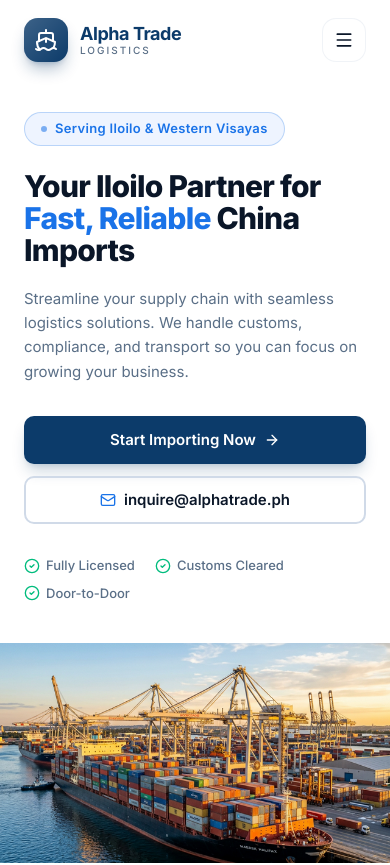
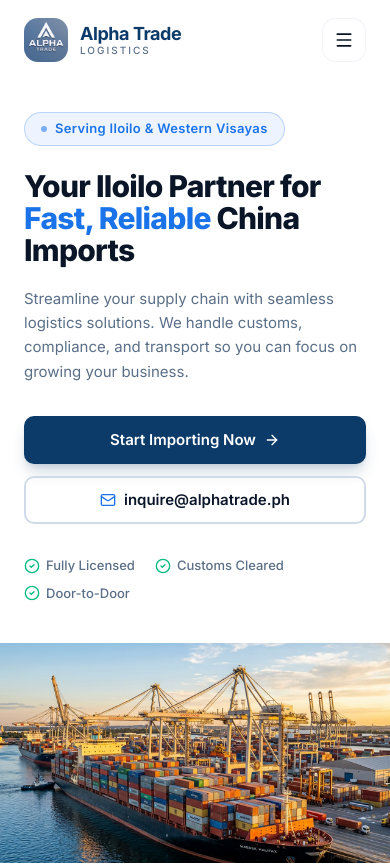
Before and after one commit to Legacy-Solutions-Inc/alphatrading, a Next.js app: page / in a window 390 px wide. Shown: the top 865 px of the page. Built offline with nearby package versions, Linux system fonts and the light colour scheme.

Commit message:
feat: Add a new responsive navigation bar component with dynamic styling.

```diff
--- a/components/ui/navbar/Navbar.tsx
+++ b/components/ui/navbar/Navbar.tsx
@@ -3,7 +3,7 @@
 import * as React from "react";
 import Link from "next/link";
 import { Button } from "@/components/ui/button";
-import { Ship, Menu, X } from "lucide-react";
+import { Menu, X } from "lucide-react";
 import { navbarStyles } from "./styles";
 
 const navLinks = [
@@ -29,8 +29,7 @@ export function Navbar() {
         {/* Logo */}
         <Link href="/" className={navbarStyles.logoLink}>
           <div className={navbarStyles.logoIcon}>
-            <Ship className="h-6 w-6" />
-            <div className={navbarStyles.logoGradient} />
+            <img src="/images/alpha-icon.jpg" alt="Alpha Trade Logo" className="h-11 w-11 object-cover rounded-xl" />
           </div>
           <div className="flex flex-col">
             <span className={navbarStyles.logoTitle}>Alpha Trade</span>
--- a/components/ui/navbar/styles.ts
+++ b/components/ui/navbar/styles.ts
@@ -11,7 +11,7 @@ export const navbarStyles = {
   // Logo
   logoLink: "flex items-center gap-3 group",
   logoIcon:
-    "relative flex h-11 w-11 items-center justify-center rounded-xl bg-[#0c3b6a] text-white shadow-lg shadow-[#0c3b6a]/30 transition-transform group-hover:scale-105",
+    "relative flex h-11 w-11 items-center justify-center transition-transform group-hover:scale-105",
   logoGradient:
     "absolute inset-0 rounded-xl bg-gradient-to-br from-white/20 to-transparent",
   logoTitle:
```
